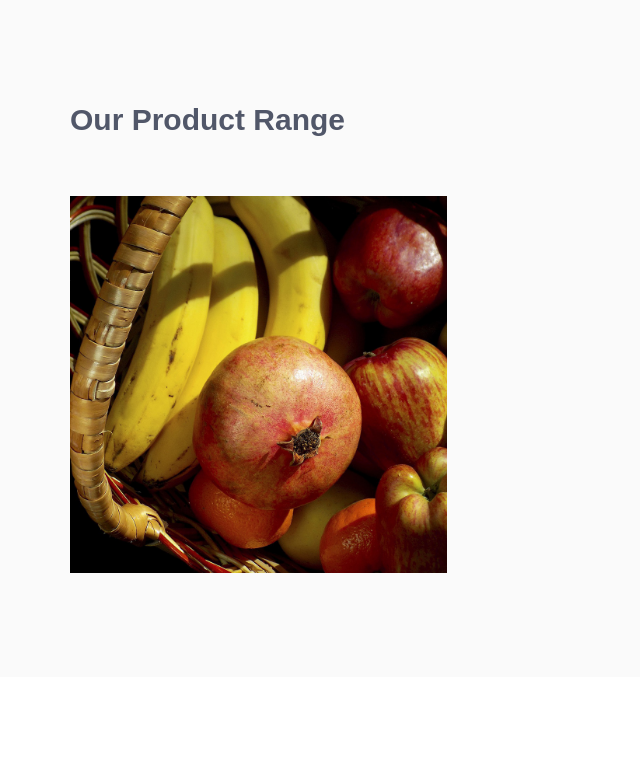
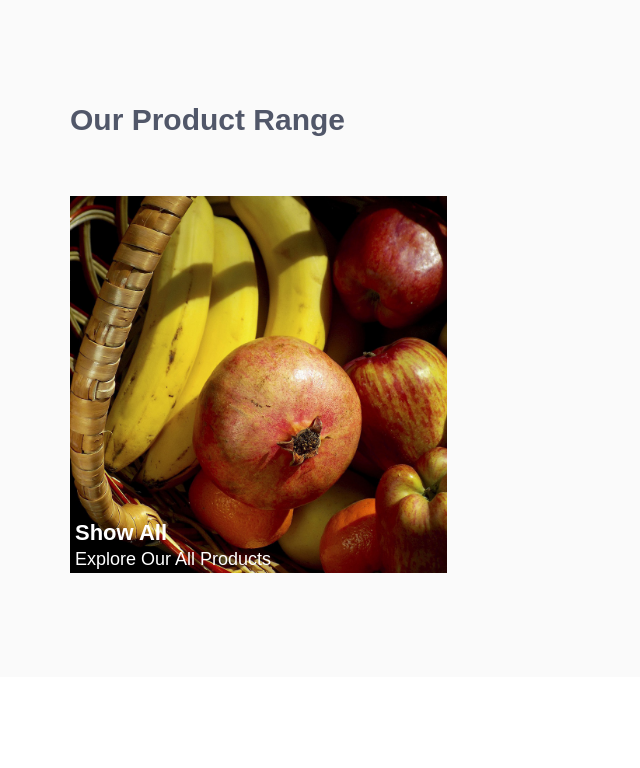
Before and after one commit to shriguddodagi/project-destov, a PHP site: page / in a window 1280 px wide. Shown: the part 1241-2009 px from the top of the page, without its empty margins (0-640 px from the left). Run offline with PHP 8.4, Linux system fonts and the light colour scheme; data comes from the database, SQL or seed files in the repository; some libraries are stand-ins or nearby versions.

Commit message:
show all products

```diff
--- a/index.php
+++ b/index.php
@@ -206,24 +206,15 @@ $feedbacks = mysqli_query($cn, $query);
         }
         echo "<div class='masonry-grid-item col-xs-6 col-sm-6 col-md-4'>
           <div class='work wow fadeInUp' data-wow-duration='.3' data-wow-delay='.4s'>
-            <div class='work-overlay'>
-              <img class='full-width img-responsive' src='img/1920x1080/EXPLORE US.jpg' alt='Portfolio Image'>
-            </div>
-            <div class='work-content'>
-              <h3 class='color-white margin-b-5'>Show All</h3>
-              <p class='color-white margin-b-0'>Explore Our All Products</p>
-            </div>
-            <a class='content-wrapper-link'
-              href='products.php'></a>
+            <a href='products.php'>
+              <img class='full-width img-responsive' style='relative' src='img/1920x1080/EXPLORE US.jpg' alt='Portfolio Image'>
+              <h3 class='color-white margin-b-5' style='position: absolute; left: 5px; bottom: 20px;'>Show All</h3>
+              <p class='color-white margin-b-0' style='position: absolute; left: 5px; bottom: 1px;'>Explore Our All Products</p>
+            </a>
           </div>
         </div>";
 
         ?>
-
-
-
-
-
       </div>
     </div>
   </div>
```
